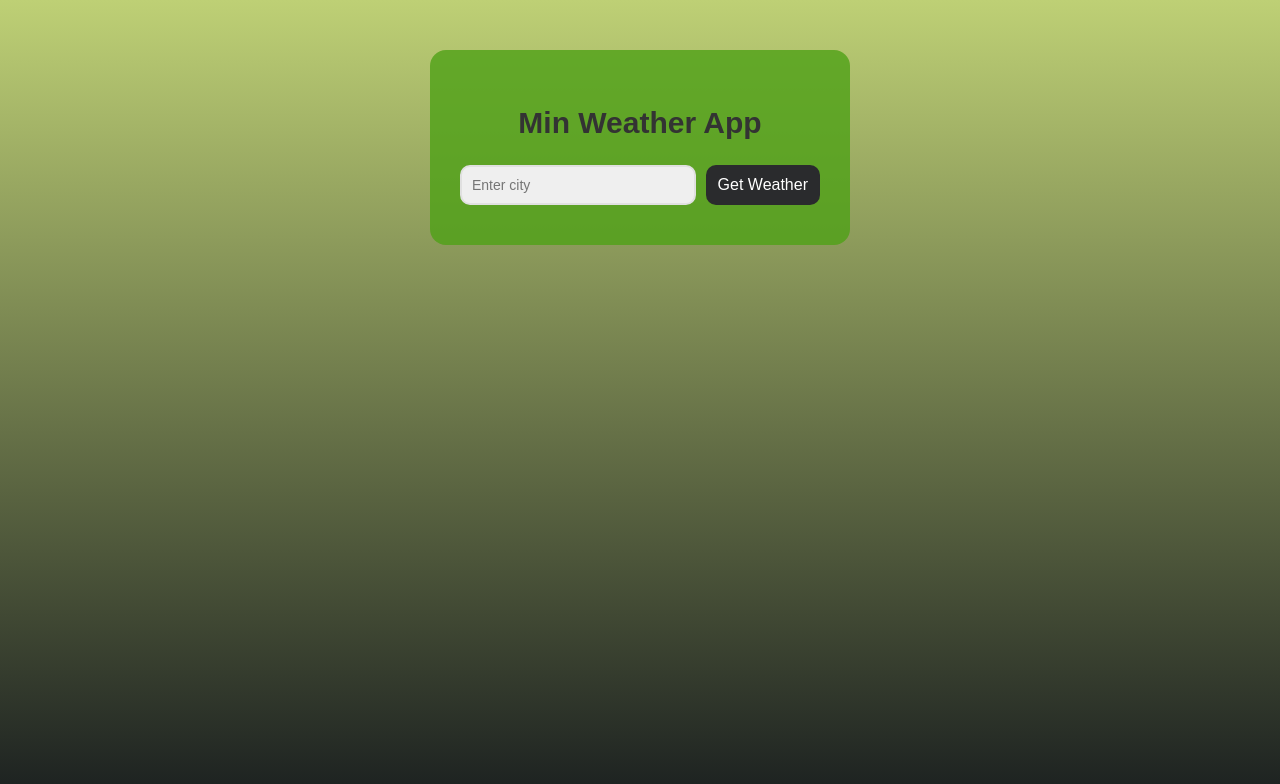
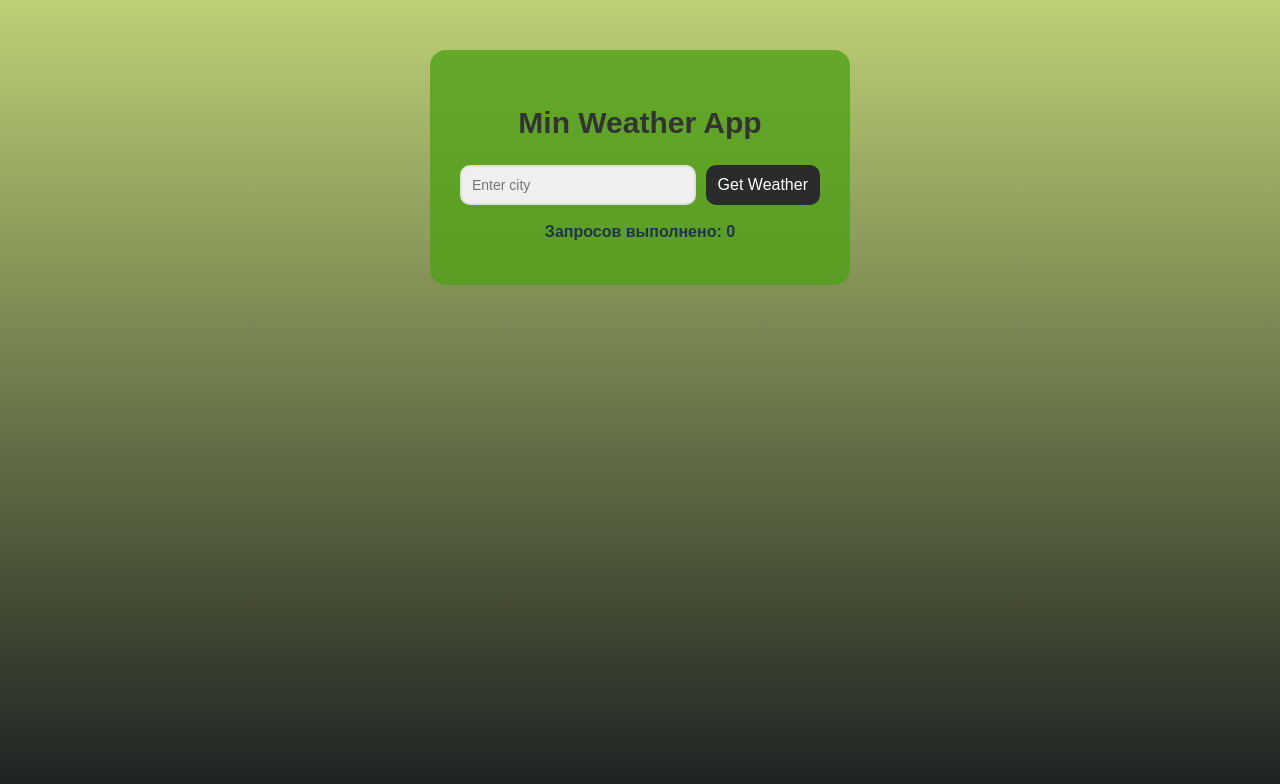
Before and after one commit to VadosKova/MinWeatherApp, a React (Vite) app in the folder weather-forecast/: page / in a window 1280 px wide. Shown: the top 784 px of the page. Built offline with nearby package versions, Linux system fonts and the light colour scheme.

Commit message:
List for weather data and counter of completed requests

```diff
--- a/weather-forecast/src/App.css
+++ b/weather-forecast/src/App.css
@@ -90,3 +90,21 @@ h2 {
 .history li:hover {
   background: #e0e0e0;
 }
+
+.weather-card {
+  background: #f1f8e9;
+  border-radius: 12px;
+  padding: 15px;
+  margin-top: 10px;
+  line-height: 1.6;
+}
+
+.weather-card p {
+  text-align: left;
+  color: #333;
+}
+
+.counter {
+  margin-top: 15px;
+  font-weight: 600;
+}
--- a/weather-forecast/src/App.tsx
+++ b/weather-forecast/src/App.tsx
@@ -90,6 +90,18 @@ const App: React.FC = () => {
           </ul>
         </div>
       )}
+
+      {weatherData && (
+        <div className="weather-card">
+          <h2>{city}</h2>
+          <p>Температура: {weatherData.temp} °C</p>
+          <p>Погода: {weatherData.description}</p>
+          <p>Влажность: {weatherData.humidity}%</p>
+          <p>Ветер: {weatherData.wind} м/с</p>
+        </div>
+      )}
+
+      <p className="counter">Запросов выполнено: {requestCount}</p>
     </div>
   );
 }
```
